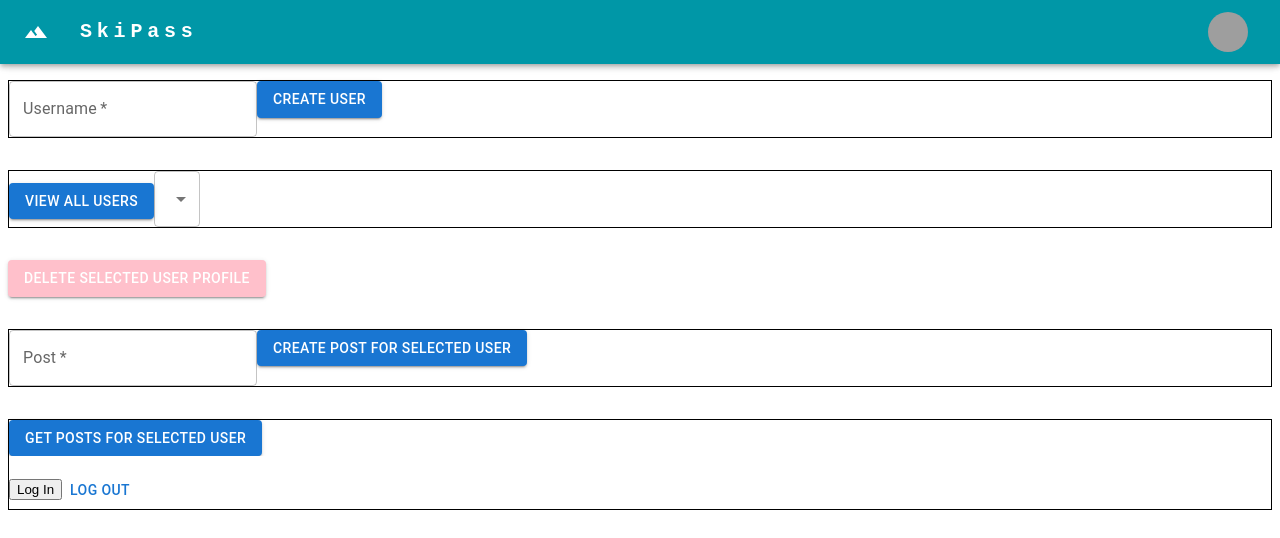
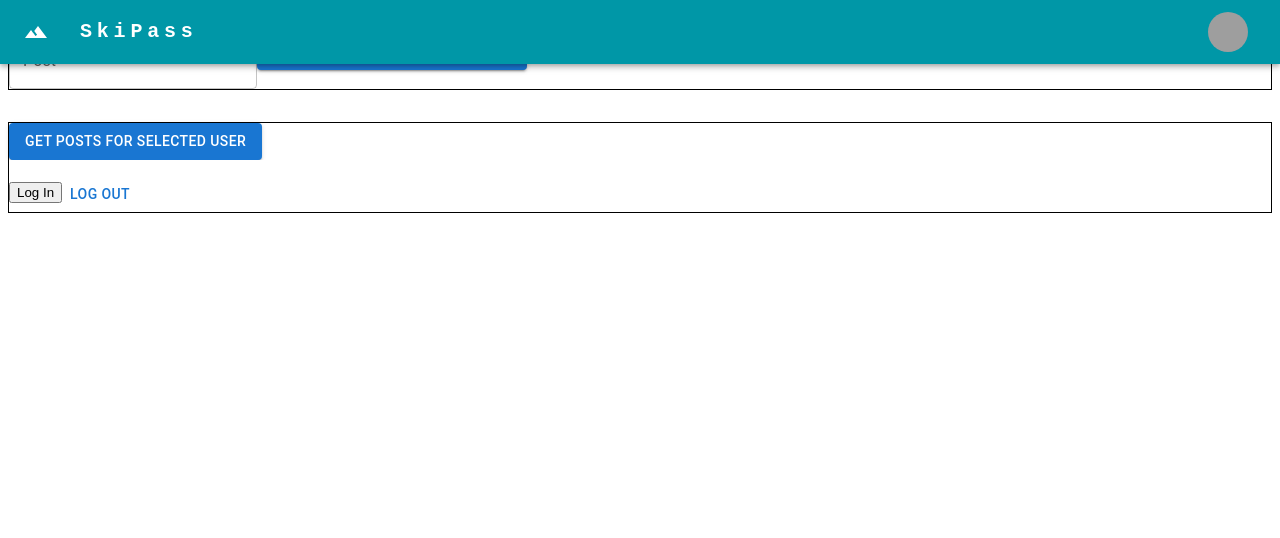
Before and after one commit to AleksandraKrasteva/skipass, a Next.js app in the folder client/: page / in a window 1280 px wide. Shown: the top 538 px of the page. Built offline with nearby package versions, Linux system fonts and the light colour scheme; grey boxes are pictures that could not be loaded.

Commit message:
WIP: change client to use auth0 and not user service

```diff
--- a/client/src/api/requests.ts
+++ b/client/src/api/requests.ts
@@ -8,12 +8,12 @@ export type UserData = {
 	email:string;
 }
 
-export const createUser = (user: UserData) => {
+// export const createUser = (user: UserData) => {
 
-	return axios.post('http://skipass.api:80/create-user', user).then((res) => {
-		return res;
-	});
-};
+// 	return axios.post('http://skipass.api:80/create-user', user).then((res) => {
+// 		return res;
+// 	});
+// };
 
 export const createPost = (post: Post) => {
 	return axios.post('http://skipass.api:80/create-post',post ).then((res) => {
@@ -21,14 +21,14 @@ export const createPost = (post: Post) => {
 	});
 };
 
-export const viewUsers = () => {
-	return axios.get('http://skipass.api:80/get-users').then((res)=>{
-		return res;
-	});
-};
+// export const viewUsers = () => {
+// 	return axios.get('http://skipass.api:80/get-users').then((res)=>{
+// 		return res;
+// 	});
+// };
 
-export const viewPostsForUser = (userId: number) => {
-	return axios.get(`http://skipass.api:80/view/posts/${userId}`).then((res) => {
+export const viewPostsForUser = (userEmail: string) => {
+	return axios.get(`http://skipass.api:80/view/posts/${userEmail}`).then((res) => {
 		return res;
 	});
 };
--- a/client/src/api/types.ts
+++ b/client/src/api/types.ts
@@ -1,5 +1,5 @@
 export type Post ={
-	userId: number;
+	userEmail: string;
 	text: string;
 	id?:number;
 }
--- a/client/src/components/atoms/LogOutBtn/index.tsx
+++ b/client/src/components/atoms/LogOutBtn/index.tsx
@@ -5,7 +5,8 @@ const LogoutButton = () => {
 	const { logout } = useAuth0();
 
 	return (
-		<Button onClick={() => logout({ logoutParams: { returnTo: 'https://auth0.skipass.pages.dev' } })}>
+		// <Button onClick={() => logout({ logoutParams: { returnTo: 'https://auth0.skipass.pages.dev' } })}>
+		<Button onClick={() => logout({ logoutParams: { returnTo: 'http://localhost:3000' } })}>
       Log Out
 		</Button>
 	);
--- /dev/null
+++ b/client/src/components/atoms/UserProfile/index.tsx
@@ -0,0 +1,31 @@
+import React, { FC } from 'react';
+import { useAuth0 } from '@auth0/auth0-react';
+
+interface User {
+  name: string;
+  picture: string;
+  email: string;
+}
+
+const Profile: FC = () => {
+	const { user, isAuthenticated, isLoading } = useAuth0();
+	// eslint-disable-next-line @typescript-eslint/ban-ts-comment
+	// @ts-ignore
+	const authUser: User = user;
+
+	if (isLoading) {
+		return <div>Loading ...</div>;
+	}
+
+	return (
+		isAuthenticated && (
+			<div>
+				<img src={authUser!.picture } alt={authUser!.name} />
+				<h2>{authUser!.name}</h2>
+				<p>{authUser!.email}</p>
+			</div>
+		)
+	);
+};
+
+export default Profile;
--- a/client/src/pages/_app.tsx
+++ b/client/src/pages/_app.tsx
@@ -7,9 +7,16 @@ import type { AppProps } from 'next/app';
 export default function App(props: AppProps) {
 	const { Component, pageProps } = props;
 	return (
-		<Auth0Provider domain="dev-hxsl4k6mw7xspicu.eu.auth0.com" clientId="pZ5kS27dqX4zxH3xzTF1Q18qz7dTLrrJ" authorizationParams={{
-			redirect_uri: 'https://auth0.skipass.pages.dev/'
-	 	  }}
+		<Auth0Provider domain="dev-hxsl4k6mw7xspicu.eu.auth0.com"
+			clientId="pZ5kS27dqX4zxH3xzTF1Q18qz7dTLrrJ"
+			useRefreshTokens={true}
+
+			authorizationParams={{
+				// redirect_uri: 'https://auth0.skipass.pages.dev/'
+				redirect_uri:'http://localhost:3000',
+				audience: 'https://dev-hxsl4k6mw7xspicu.eu.auth0.com/api/v2/',
+				scope: 'read:current_user update:current_user_metadata'
+	 	    }}
 	  >
 			<Component {...pageProps} />
 		</Auth0Provider>
--- a/client/src/pages/index.tsx
+++ b/client/src/pages/index.tsx
@@ -1,77 +1,88 @@
-import { UserData, createPost, createUser, deletePost, deleteUserProfile, viewPostsForUser, viewUsers } from '@/api/requests';
-import { Post, User } from '@/api/types';
+/* eslint-disable @typescript-eslint/ban-ts-comment */
+import { createPost, deletePost, viewPostsForUser } from '@/api/requests';
+import { Post } from '@/api/types';
 import LoginButton from '@/components/atoms/LogInBtn';
 import LogoutButton from '@/components/atoms/LogOutBtn';
+import Profile from '@/components/atoms/UserProfile';
 import Navigation from '@/components/molecultes/Navigation';
-import { Box, Button, List, ListItem, ListItemText, MenuItem, Select, TextField, Typography } from '@mui/material';
+import { useAuth0 } from '@auth0/auth0-react';
+import { Box, Button, List, ListItem, ListItemText, TextField, Typography } from '@mui/material';
 // import axios from 'axios';
 import React, { useState } from 'react';
 
 
+
 const HomePage = () => {
 
-	const [username, setUsername] = useState('');
-	const [users, setUsers] = useState<User[]>([]);
-	const [selectedUser, setSelectedUser] = useState<User['id']|null>(null);
+	// const [username, setUsername] = useState('');
+	// const [users, setUsers] = useState<User[]>([]);
+	// const [selectedUser, setSelectedUser] = useState<User['id']|null>(null);
 	const [postText, setPostText] = useState<string>('');
 	const [postsForUser, setPostsForUser] = useState<Post[]>([]);
 
-	const createUserProfile = async() =>{
-		const user:UserData = {
-			username: username,
-			email: username+'@email.com'
-		};
-		await createUser(user);
-	};
 
-	const getUsers = async()=>{
-		const res = await viewUsers();
-		setUsers(res.data.collection);
-	};
+	const { user, isAuthenticated } = useAuth0();
 
-	const handleUserChange = (id:unknown) =>{
-		// eslint-disable-next-line @typescript-eslint/ban-ts-comment
-		// @ts-ignore
-		setSelectedUser(id);
-	};
+
+
+
+	// const createUserProfile = async() =>{
+	// 	const user:UserData = {
+	// 		username: username,
+	// 		email: username+'@email.com'
+	// 	};
+	// 	await createUser(user);
+	// };
+
+	// const getUsers = async()=>{
+	// 	const res = await viewUsers();
+	// 	setUsers(res.data.collection);
+	// };
+
+	// const handleUserChange = (id:unknown) =>{
+	// 	// eslint-disable-next-line @typescript-eslint/ban-ts-comment
+	// 	// @ts-ignore
+	// 	setSelectedUser(id);
+	// };
 
 	const createPostForUser = async() => {
-		if(!postText || !selectedUser) return;
+		if(!isAuthenticated) return;
 
 		const post:Post = {
-			userId: selectedUser,
+			// @ts-ignore
+			userEmail: user.email,
 			text: postText,
 		};
 		await createPost(post);
 	};
 
 	const viewPosts = async()=>{
-		if(!selectedUser) return;
-		const res = await viewPostsForUser(selectedUser);
+		if(!isAuthenticated) return;
+		// @ts-ignore
+		const res = await viewPostsForUser(user.email);
 		setPostsForUser(res.data.collection);
 	};
 
-	const deleteUser = async()=>{
-		if(!selectedUser) return;
-		await deleteUserProfile(selectedUser);
-		setSelectedUser(null);
-	};
+	// const deleteUser = async()=>{
+	// 	if(!selectedUser) return;
+	// 	await deleteUserProfile(selectedUser);
+	// 	setSelectedUser(null);
+	// };
 
 	const deletePostById = async(id:number)=>{
 		await deletePost(id);
 	};
 
 
-
 	return (
 		<>
 			<Navigation/>
-			<Box sx={{mt: 10, border: 1, borderColor: 'black'}} >
+			{/* <Box sx={{mt: 10, border: 1, borderColor: 'black'}} >
 				<TextField  label="Username" variant="outlined" required
 					onChange={(e)=>setUsername(e.target.value)} />
 				<Button variant="contained" onClick={()=>createUserProfile()}>Create user</Button>
-			</Box>
-			<Box sx={{mt: 4, border: 1, borderColor: 'black'}} >
+			</Box> */}
+			{/* <Box sx={{mt: 4, border: 1, borderColor: 'black'}} >
 				<Button variant="contained" onClick={()=>getUsers()}>View all users</Button>
 				<Select
 					label='Users list'
@@ -82,8 +93,8 @@ const HomePage = () => {
 							<MenuItem value={user.id}>{user.username}</MenuItem>
 						);})}
 				</Select>
-			</Box>
-			<Button sx={{backgroundColor:'pink', mt:4}} variant="contained" onClick={()=>deleteUser()}>Delete selected user profile</Button>
+			</Box> */}
+			{/* <Button sx={{backgroundColor:'pink', mt:4}} variant="contained" onClick={()=>deleteUser()}>Delete selected user profile</Button> */}
 
 			<Box sx={{mt: 4, border: 1, borderColor: 'black'}}  >
 				<TextField id="outlined-basic" label="Post" variant="outlined" required
@@ -98,7 +109,7 @@ const HomePage = () => {
 						return (
 							<ListItem alignItems="flex-start">
 								<ListItemText
-									primary={post.userId}
+									primary={post.userEmail}
 									secondary={
 										<Typography
 											sx={{ display: 'inline' }}
@@ -119,6 +130,7 @@ const HomePage = () => {
 				<a href="/api/auth/login">Login</a> */}
 				<LoginButton/>
 				<LogoutButton/>
+				<Profile/>
 			</Box>
 		</>
 	);
```
